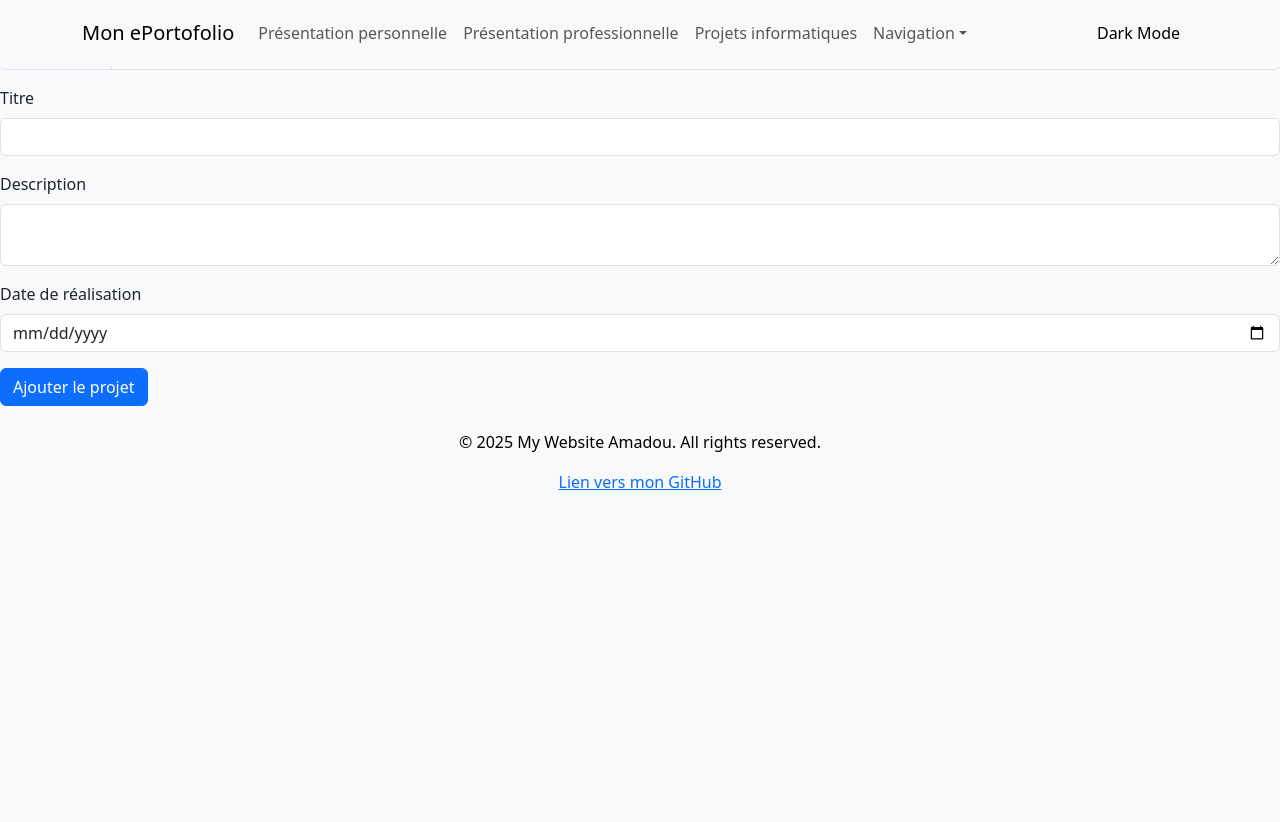
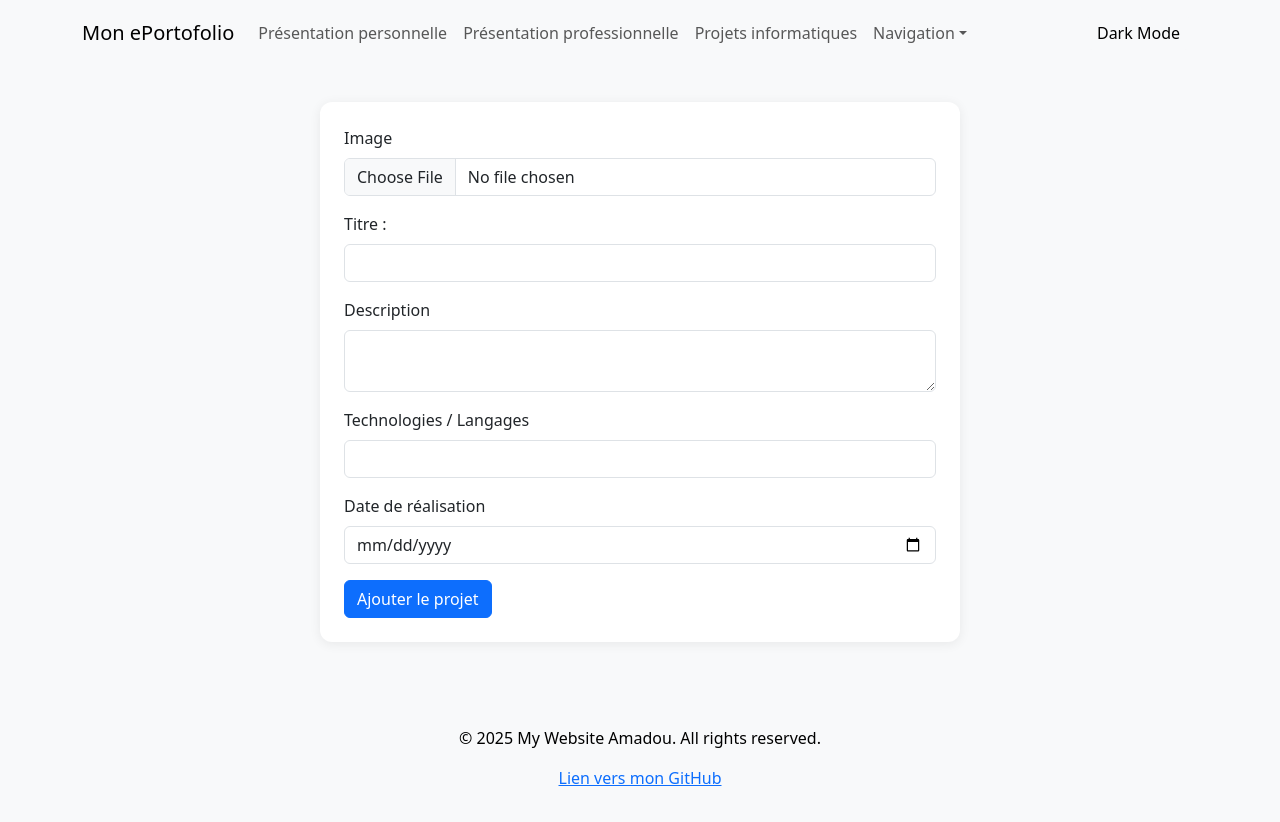
Before and after one commit to AmadouBarry123/211_TPS_BARRY_AMADOU, a React (Vite) app: page /ajout-projets in a window 1280 px wide. Shown: the top 822 px of the page. Before the commit the page ends 800 px from the top, so only its background shows below. Built offline with nearby package versions, Linux system fonts and the light colour scheme.

Commit message:
ajout du bouttons qui ajoute les taches avec les memes element et layout que dans ma page dacceuil

```diff
--- a/src/components/MainContent.jsx
+++ b/src/components/MainContent.jsx
@@ -11,7 +11,7 @@ function MainContent() {
   return (
     <div style={{ marginTop: "100px" }}>
       <div className="presentationPerso">
-        <h2 id="perso">Présentation personnelle</h2>
+        <h2 id="perso">Présentation personnelle de <span style={{color: "grey"}}>Amadou</span></h2>
 
         <img src={chillGuy} alt="" />
         <p>
@@ -74,6 +74,7 @@ function MainContent() {
               image={projet.image}
               titre={projet.titre}
               description={projet.description}
+              technologies={projet.technologies}
               dateRealisation={projet.dateRealisation}
             />
           ))}
--- /dev/null
+++ b/src/css/AjoutProjets.css
@@ -0,0 +1,9 @@
+.formik-ajout-projet {
+  max-width: 50%;
+  margin: 40px auto;
+  padding: 24px;
+  background: #fff;
+  border-radius: 12px;
+  box-shadow: 0 2px 12px rgba(0,0,0,0.07);
+  margin-top: 8%;
+}
--- a/src/pages/AjoutProjets.jsx
+++ b/src/pages/AjoutProjets.jsx
@@ -1,37 +1,56 @@
+import React, { useState } from 'react';
 import Button from 'react-bootstrap/Button';
-import Col from 'react-bootstrap/Col';
 import Form from 'react-bootstrap/Form';
-import Row from 'react-bootstrap/Row';
 import * as formik from 'formik';
 import * as yup from 'yup';
-//https://react-bootstrap.netlify.app/docs/forms/validation/
+import '../css/AjoutProjets.css';
+import ProjetInfo from '../BootstrapComponents/ProjetInfo';
 
-// Jai pris le code de bootstrap mais je lai modifie pour quil soit comme je veux
-
+// https://react-bootstrap.netlify.app/docs/forms/validation/
 
 function AjoutProjets() {
   const { Formik } = formik;
+  const [projets, setProjets] = useState([]);
 
   const schema = yup.object().shape({
     image: yup.mixed().required('Image requise'),
     titre: yup.string().required('Titre requis'),
     description: yup.string().required('Description requise'),
     dateRealisation: yup.date().required('Date de réalisation requise'),
+    technologies: yup.string().required('Technologies requises'),
   });
 
+  // Fonction pour ajouter un projet
+// https://developer.mozilla.org/fr/docs/Web/API/URL/createObjectURL_static ( pas mon code )
+  const handleAddProjet = (values, { resetForm }) => {
+    const imageUrl = values.image ? URL.createObjectURL(values.image) : '';
+    setProjets([
+      ...projets,
+      {
+        ...values,
+        image: imageUrl,
+        id: Date.now(),
+      },
+    ]);
+    // reset le forumlaire apres avoir ajoute un projet quelquonque
+    resetForm();
+  };
+
   return (
-    <Formik style={{ paddingtop: '20px' }}
+    <div>
+      <Formik
         validationSchema={schema}
-      onSubmit={console.log}
+        onSubmit={handleAddProjet}
         initialValues={{
           image: null,
           titre: '',
           description: '',
           dateRealisation: '',
+          technologies: '',
         }}
       >
-      {({ handleSubmit, handleChange, setFieldValue, values, touched, errors }) => (
-        <Form noValidate onSubmit={handleSubmit}>
+        {({ handleSubmit, handleChange, setFieldValue, values, errors }) => (
+          <Form className="formik-ajout-projet" noValidate onSubmit={handleSubmit}>
             <Form.Group className="mb-3">
               <Form.Label>Image</Form.Label>
               <Form.Control
@@ -46,7 +65,7 @@ function AjoutProjets() {
             </Form.Group>
 
             <Form.Group className="mb-3">
-            <Form.Label>Titre</Form.Label>
+              <Form.Label>Titre : </Form.Label>
               <Form.Control
                 type="text"
                 name="titre"
@@ -73,6 +92,22 @@ function AjoutProjets() {
               </Form.Control.Feedback>
             </Form.Group>
 
+
+                <Form.Group className="mb-3">
+              <Form.Label>Technologies / Langages</Form.Label>
+              <Form.Control
+                type="text"
+                name="technologies"
+                value={values.technologies}
+                onChange={handleChange}
+                isInvalid={!!errors.technologies}
+              />
+              <Form.Control.Feedback type="invalid" tooltip>
+                {errors.technologies}
+              </Form.Control.Feedback>
+            </Form.Group>
+
+
             <Form.Group className="mb-3">
               <Form.Label>Date de réalisation</Form.Label>
               <Form.Control
@@ -87,10 +122,25 @@ function AjoutProjets() {
               </Form.Control.Feedback>
             </Form.Group>
 
+
             <Button type="submit">Ajouter le projet</Button>
           </Form>
         )}
       </Formik>
+
+      <div className="projet-container">
+        {projets.map(projet => (
+          <ProjetInfo
+            key={projet.id}
+            image={projet.image}
+            titre={projet.titre}
+            description={projet.description}
+            dateRealisation={projet.dateRealisation}
+            technologies={projet.technologies || ''}
+          />
+        ))}
+      </div>
+    </div>
   );
 }
 
```
Lines whose indentation alone changed are shown as unchanged.
